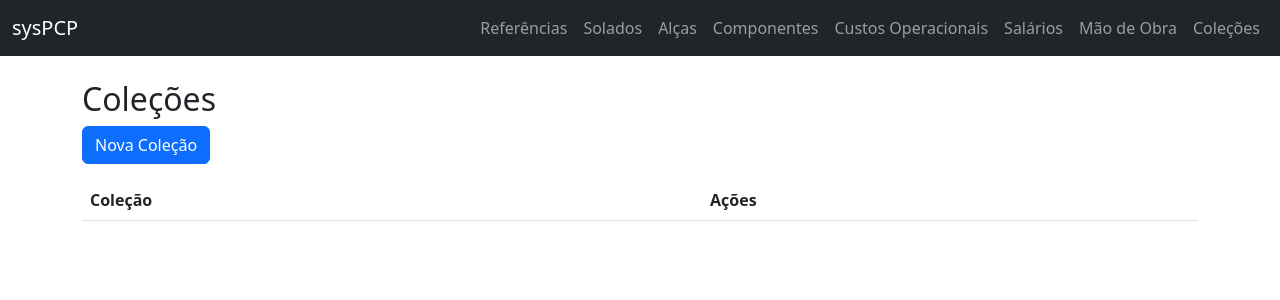
After one commit to wiliansena/sysPCP, a Flask app: page /colecoes in a window 1280 px wide. The commit adds this page. Shown: the top 300 px of the page. Run offline with Flask 3, Linux system fonts and the light colour scheme; lists and menus that the app fills with data are empty; parts of the project's set-up code (start-up, migrations or seed data) failed here and were passed over.

Commit message:
CRUD COLEÇÕES

```diff
--- a/app/routes.py
+++ b/app/routes.py
@@ -6,8 +6,8 @@ import os
 #SOLADO
 from flask import render_template, redirect, url_for, flash, request
 from app import db
-from app.models import Solado, Tamanho, Componente, FormulacaoSolado, Alca, TamanhoAlca, FormulacaoAlca
-from app.forms import SoladoForm, AlcaForm
+from app.models import Solado, Tamanho, Componente, FormulacaoSolado, Alca, TamanhoAlca, FormulacaoAlca, Colecao
+from app.forms import SoladoForm, AlcaForm, ColecaoForm
 from flask import Blueprint
 import os
 from werkzeug.utils import secure_filename  # 🔹 Para salvar o nome do arquivo corretamente
@@ -58,6 +58,7 @@ def nova_referencia():
         referencia = Referencia(
             codigo_referencia=form.codigo_referencia.data,
             descricao=form.descricao.data,
+            linha=form.linha.data,
             imagem=imagem_filename
         )
         db.session.add(referencia)
@@ -75,6 +76,7 @@ def editar_referencia(id):
     if form.validate_on_submit():
         referencia.codigo_referencia = form.codigo_referencia.data
         referencia.descricao = form.descricao.data
+        referencia.linha = form.linha.data
 
         if form.imagem.data:
             imagem_filename = form.imagem.data.filename
@@ -96,12 +98,52 @@ def excluir_referencia(id):
     flash('Referência excluída com sucesso!', 'danger')
     return redirect(url_for('routes.listar_referencias'))
 
+@bp.route('/colecoes')
+def listar_colecoes():
+    colecoes = Colecao.query.all()
+    return render_template('colecoes.html', colecoes=colecoes)
+
+@bp.route('/colecao/novo', methods=['GET', 'POST'])
+def nova_colecao():
+    form = ColecaoForm()
+    if form.validate_on_submit():
+        colecao = Colecao(
+            codigo=form.codigo.data
+        )
+        db.session.add(colecao)
+        db.session.commit()
+        flash('Coleção adicionada com sucesso!', 'success')
+        return redirect(url_for('routes.listar_colecoes'))
+    return render_template('nova_colecao.html', form=form)
+
+@bp.route('/colecao/editar/<int:id>', methods=['GET', 'POST'])
+def editar_colecao(id):
+    colecao = Colecao.query.get_or_404(id)
+    form = ColecaoForm(obj=colecao)
+
+    if form.validate_on_submit():
+        colecao.codigo = form.codigo.data
+        db.session.commit()
+        flash('Coleção atualizada com sucesso!', 'success')
+        return redirect(url_for('routes.listar_colecoes'))
+
+    return render_template('editar_colecao.html', form=form, colecao=colecao)
+
+@bp.route('/colecao/excluir/<int:id>', methods=['POST'])
+def excluir_colecao(id):
+    colecao = Colecao.query.get_or_404(id)
+    db.session.delete(colecao)
+    db.session.commit()
+    flash('Coleção excluída com sucesso!', 'danger')
+    return redirect(url_for('routes.listar_colecoes'))
+
 
         #COMPONENTES OK
 @bp.route('/componentes')
 def listar_componentes():
     componentes = Componente.query.all()
     return render_template('componentes.html', componentes=componentes)
+
 
 @bp.route('/componente/novo', methods=['GET', 'POST'])
 def novo_componente():
--- a/app/templates/base.html
+++ b/app/templates/base.html
@@ -30,25 +30,28 @@
             <div class="collapse navbar-collapse" id="navbarNav">
                 <ul class="navbar-nav ms-auto">
                     <li class="nav-item">
-                        <a class="nav-link" href="{{ url_for('routes.listar_referencias') }}">Referências</a>
+                        <a class="nav-link" href="{{ url_for('routes.listar_referencias') }}"> Referências </a>
                     </li>
                     <li class="nav-item">
-                        <a class="nav-link" href="{{ url_for('routes.listar_solados') }}">Solados</a>
+                        <a class="nav-link" href="{{ url_for('routes.listar_solados') }}"> Solados </a>
                     </li>
                     <li class="nav-item">
-                        <a class="nav-link" href="{{ url_for('routes.listar_alcas') }}">Alças</a>
+                        <a class="nav-link" href="{{ url_for('routes.listar_alcas') }}"> Alças </a>
                     </li>
                     <li class="nav-item">
-                        <a class="nav-link" href="{{ url_for('routes.listar_componentes') }}">Componentes</a>
+                        <a class="nav-link" href="{{ url_for('routes.listar_componentes') }}"> Componentes </a>
                     </li>
                     <li class="nav-item">
-                        <a class="nav-link" href="{{ url_for('routes.listar_custos') }}">Custos Operacionais</a>
+                        <a class="nav-link" href="{{ url_for('routes.listar_custos') }}"> Custos Operacionais </a>
                     </li>
                     <li class="nav-item">
-                        <a class="nav-link" href="{{ url_for('routes.listar_salarios') }}">Salários</a>
+                        <a class="nav-link" href="{{ url_for('routes.listar_salarios') }}"> Salários </a>
                     </li>
                     <li class="nav-item">
-                        <a class="nav-link" href="{{ url_for('routes.listar_mao_de_obra') }}">Mão de Obra</a>
+                        <a class="nav-link" href="{{ url_for('routes.listar_mao_de_obra') }}"> Mão de Obra </a>
+                    </li>
+                    <li class="nav-item">
+                        <a class="nav-link" href="{{ url_for('routes.listar_colecoes') }}"> Coleções </a>
                     </li>
                 </ul>
             </div>
--- /dev/null
+++ b/app/templates/colecoes.html
@@ -0,0 +1,28 @@
+{% extends "base.html" %}
+
+{% block content %}
+    <h2>Coleções</h2>
+    <a href="{{ url_for('routes.nova_colecao') }}" class="btn btn-primary">Nova Coleção</a>
+
+    <table class="table table-striped mt-3">
+        <thead>
+            <tr>
+                <th>Coleção</th>
+                <th>Ações</th>
+            </tr>
+        </thead>
+        <tbody>
+            {% for colecao in colecoes %}
+                <tr>
+                    <td>{{ "%.1f"|format(colecao.codigo) }}</td>
+                    <td>
+                        <a href="{{ url_for('routes.editar_colecao', id=colecao.id) }}" class="btn btn-warning btn-sm">Editar</a>
+                        <form action="{{ url_for('routes.excluir_colecao', id=colecao.id) }}" method="post" style="display:inline;">
+                            <button type="submit" class="btn btn-danger btn-sm" onclick="return confirm('Tem certeza?')">Excluir</button>
+                        </form>
+                    </td>
+                </tr>
+            {% endfor %}
+        </tbody>
+    </table>
+{% endblock %}
--- a/app/templates/editar_referencia.html
+++ b/app/templates/editar_referencia.html
@@ -16,6 +16,11 @@
         </div>
 
         <div class="mb-3">
+            {{ form.linha.label(class="form-label") }}
+            {{ form.linha(class="form-select") }}
+        </div>
+
+        <div class="mb-3">
             {{ form.imagem.label(class="form-label") }}
             {{ form.imagem(class="form-control") }}
         </div>
--- a/app/templates/nova_referencia.html
+++ b/app/templates/nova_referencia.html
@@ -8,6 +8,11 @@
         <div class="mb-3">
             {{ form.codigo_referencia.label(class="form-label") }}
             {{ form.codigo_referencia(class="form-control") }}
+        </div>
+
+        <div class="mb-3">
+            {{ form.linha.label(class="form-label") }}
+            {{ form.linha(class="form-control") }}
         </div>
 
         <div class="mb-3">
--- a/app/templates/referencias.html
+++ b/app/templates/referencias.html
@@ -29,6 +29,7 @@
                 <tr>
                     <th>Código</th>
                     <th>Descrição</th>
+                    <th>Linha</th>
                     <th>Imagem</th>
                     <th>Ações</th>
                 </tr>
@@ -38,6 +39,7 @@
                     <tr>
                         <td>{{ referencia.codigo_referencia }}</td>
                         <td>{{ referencia.descricao }}</td>
+                        <td>{{ referencia.linha }}</td>
                         <td>
                             {% if referencia.imagem %}
                                 <img src="{{ url_for('static', filename='uploads/' + referencia.imagem) }}" width="80">
```
Also changed, not shown: app/forms.py (+9 -0 lines), app/models.py (+7 -0 lines), app/templates/editar_colecao.html (added, +16 -0 lines), app/templates/nova_colecao.html (added, +16 -0 lines).
